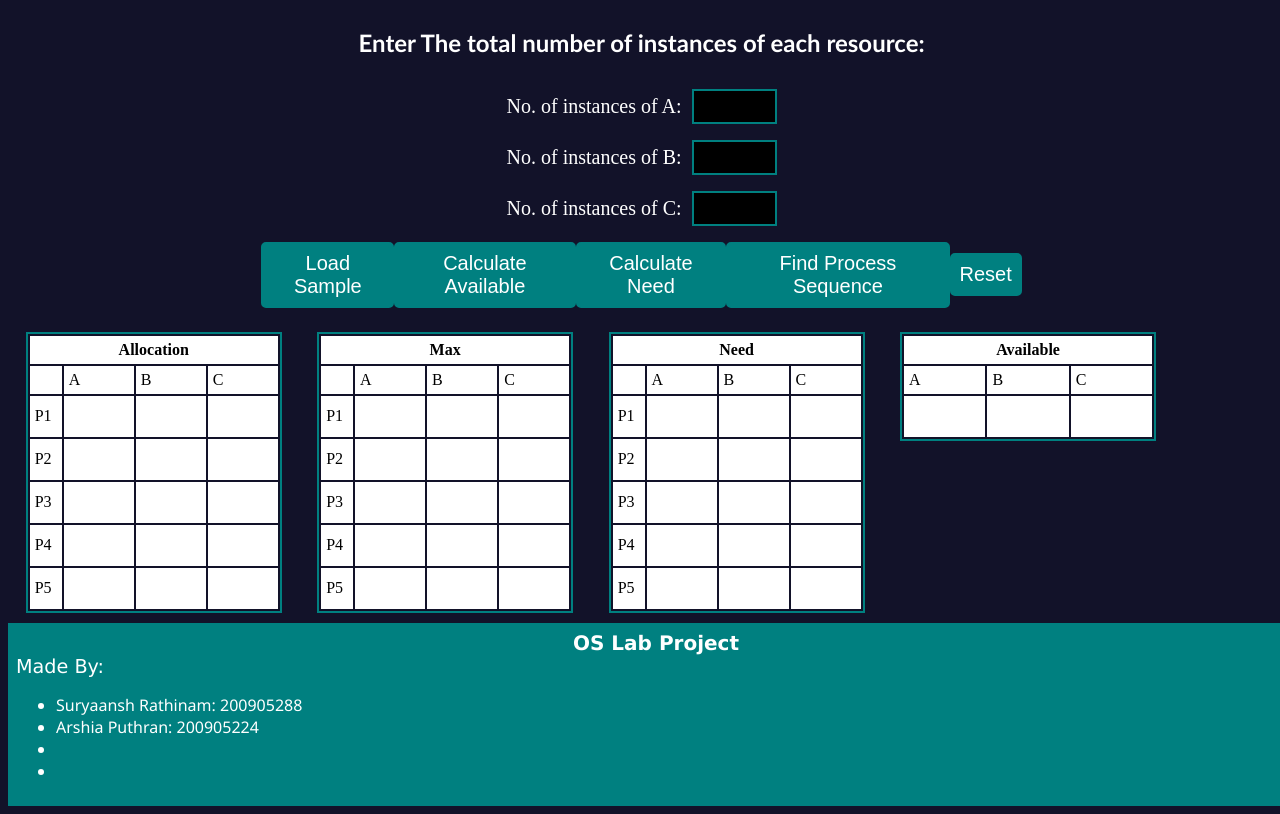
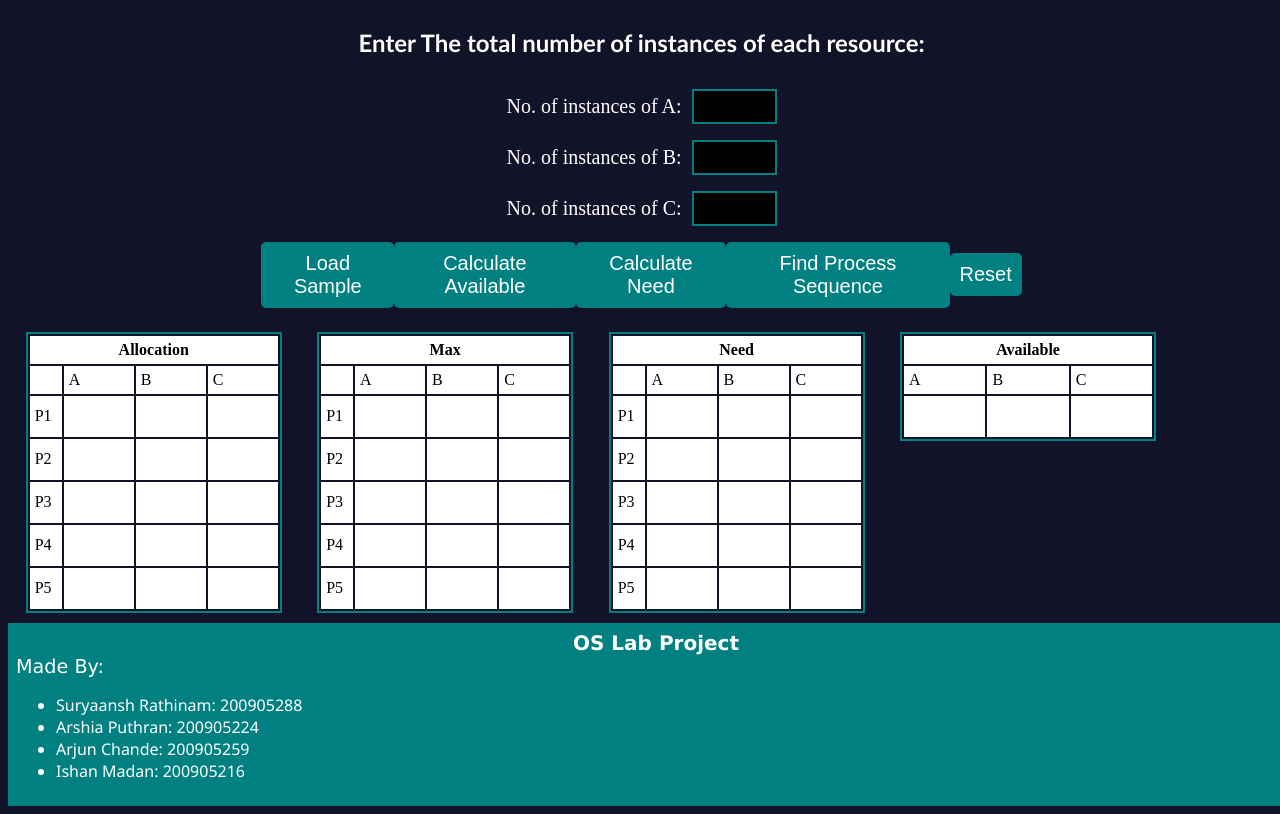
Before and after one commit to suryaansh2002/OS_Lab_MiniProject, a plain HTML site: page index.html in a window 1280 px wide. Shown: the part 145-959 px from the top of the page. Drawn offline with Linux system fonts and the light colour scheme.

Commit message:
Added names

```diff
--- a/index.html
+++ b/index.html
@@ -213,8 +213,8 @@
         <ul>
             <li>Suryaansh Rathinam: 200905288</li>
             <li>Arshia Puthran: 200905224</li>
-            <li></li>
-            <li></li>
+            <li>Arjun Chande: 200905259</li>
+            <li>Ishan Madan: 200905216</li>
         </ul>
     </div>
 </body>
```
